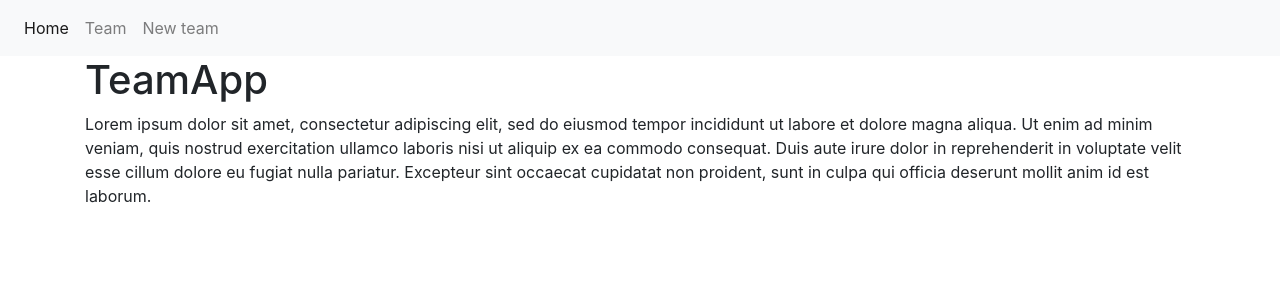
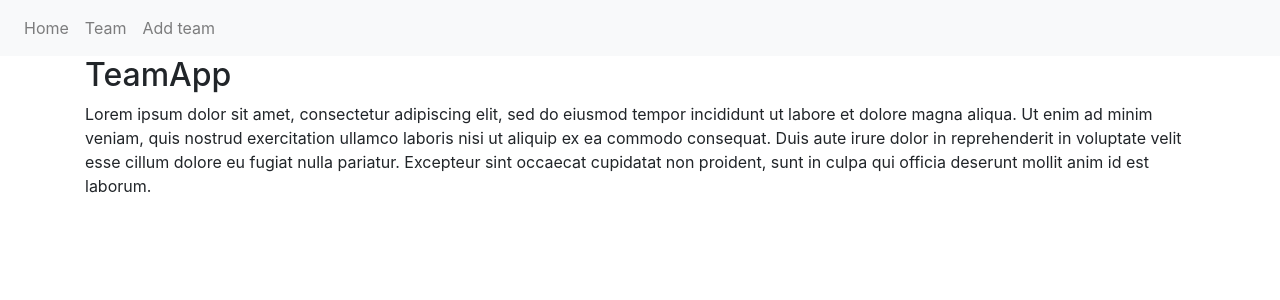
Before and after one commit to alburnus/team-app-reactjs-tutorial, a React (Create React App) app: page / in a window 1280 px wide. Shown: the top 300 px of the page. Built offline with nearby package versions, Linux system fonts and the light colour scheme.

Commit message:
Create smaller components for menu and change to Functional Components.

```diff
--- a/src/App.js
+++ b/src/App.js
@@ -1,30 +1,17 @@
 import React, {Component} from 'react';
-import {BrowserRouter as Router, Route, Link} from "react-router-dom";
+import {BrowserRouter as Router, Route} from "react-router-dom";
 import './App.css';
 import Team from "./team/Team";
 import NewTeam from "./team/NewTeam";
-import Home from "./Home";
+import {Home} from "./Home";
+import {Menu} from "./menu/Menu";
 
 class App extends Component {
     render() {
         return (
             <Router>
                 <div>
-                    <nav className="navbar navbar-expand-lg navbar-light bg-light">
-                        <div className="collapse navbar-collapse" id="navbarNav">
-                            <ul className="navbar-nav">
-                                <li className="nav-item active">
-                                    <Link className="nav-link" to="/">Home</Link>
-                                </li>
-                                <li className="nav-item">
-                                    <Link className="nav-link" to="/team">Team</Link>
-                                </li>
-                                <li className="nav-item">
-                                    <Link className="nav-link" to="/team/new">New team</Link>
-                                </li>
-                            </ul>
-                        </div>
-                    </nav>
+                    <Menu/>
                     <Route exact path="/" component={Home}/>
                     <Route exact path="/team" component={Team}/>
                     <Route exact path="/team/new" component={NewTeam}/>
--- a/src/Home.js
+++ b/src/Home.js
@@ -1,10 +1,9 @@
 import React from 'react';
 
-export class Home extends React.Component {
-    render() {
+export function Home(props) {
     return (
         <div className="container">
-                <h1>TeamApp</h1>
+            <h2>TeamApp</h2>
             <p>
                 Lorem ipsum dolor sit amet, consectetur adipiscing elit, sed do eiusmod tempor incididunt ut labore
                 et dolore magna aliqua. Ut enim ad minim veniam, quis nostrud exercitation ullamco laboris nisi ut
@@ -15,6 +14,3 @@ export class Home extends React.Component {
         </div>
     );
 }
-}
-
-export default Home;
--- /dev/null
+++ b/src/menu/Element.js
@@ -0,0 +1,12 @@
+import React from "react";
+import {Link} from "react-router-dom";
+
+export function Element(props) {
+    return (
+        <li className="nav-item">
+            <Link className="nav-link" to={props.path}>
+                {props.name}
+            </Link>
+        </li>
+    )
+}
--- /dev/null
+++ b/src/menu/Menu.js
@@ -0,0 +1,13 @@
+import React from "react";
+import {MenuElements} from "./MenuElements";
+
+export function Menu() {
+    return (
+        // In React instead of html "class" we write "className"
+        <nav className="navbar navbar-expand-lg navbar-light bg-light">
+            <div className="collapse navbar-collapse" id="navbarNav">
+                <MenuElements/>
+            </div>
+        </nav>
+    )
+}
--- /dev/null
+++ b/src/menu/MenuElements.js
@@ -0,0 +1,13 @@
+import React from "react";
+import {Element} from "./Element";
+
+export function MenuElements(props) {
+    return (
+        <ul className="navbar-nav">
+            <Element name="Home" path="/"/>
+            <Element name="Team" path="/team"/>
+            <Element name="Add team" path="/team/new"/>
+        </ul>
+
+    )
+}
```
Also changed, not shown: 1 other file (tests, documents, lock files or other folders). Lines whose indentation alone changed are shown as unchanged.
